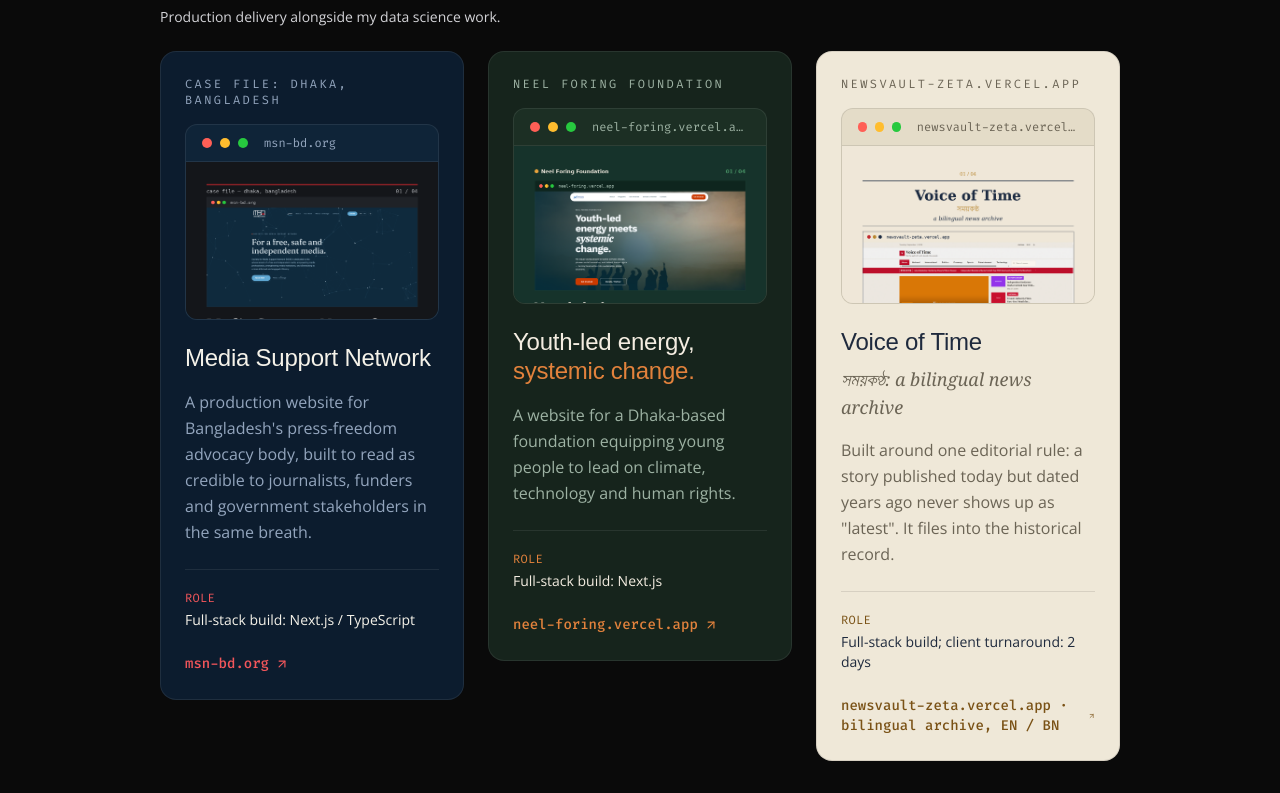
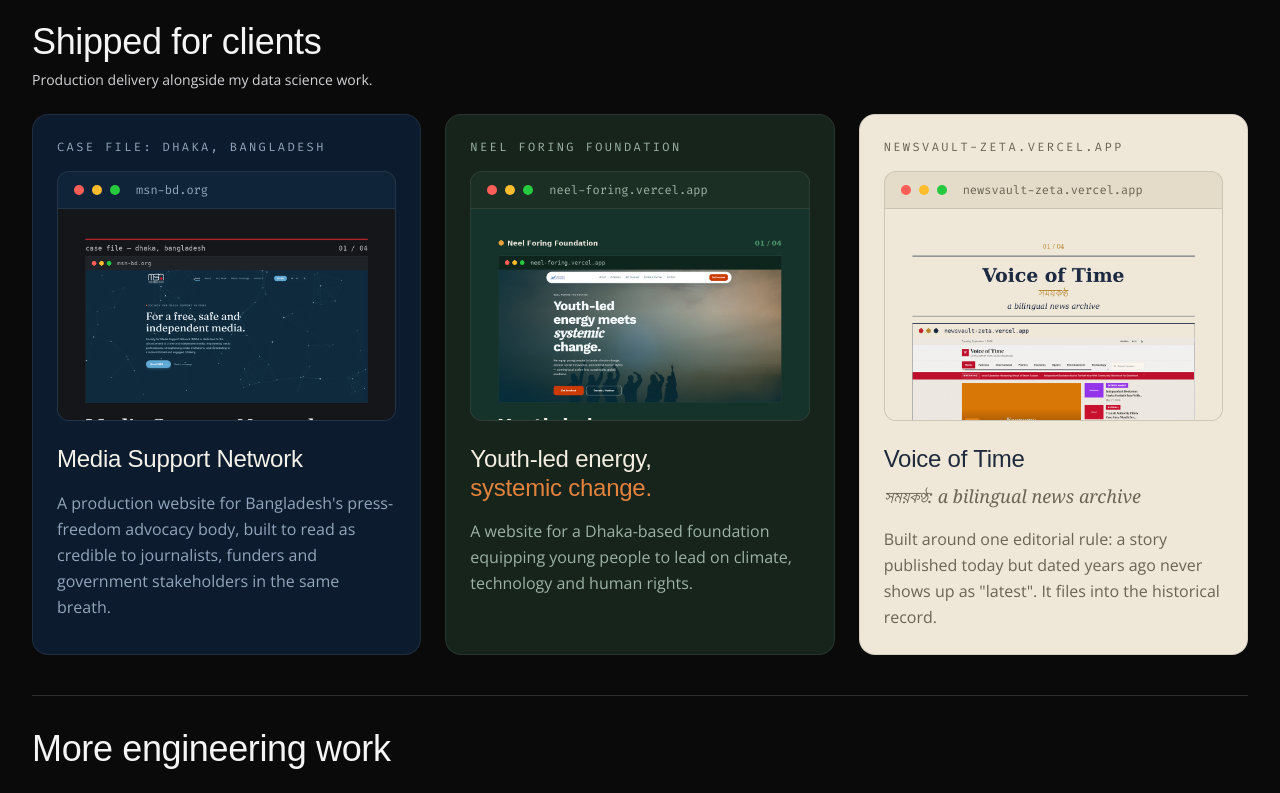
Before and after one commit to son1cleo/portfolio_yey, a Next.js app: page /projects in a window 1280 px wide. Shown: the part 3007-3800 px from the top of the page. Built offline with nearby package versions, Linux system fonts and the light colour scheme; a web font is replaced by a local one.

Commit message:
refactor: equalize and simplify client cards

```diff
--- a/src/app/projects/page.tsx
+++ b/src/app/projects/page.tsx
@@ -14,9 +14,7 @@ const caseStudies: CaseStudy[] = [
     headline: "Media Support Network",
     description:
       "A production website for Bangladesh's press-freedom advocacy body, built to read as credible to journalists, funders and government stakeholders in the same breath.",
-    meta: [{ label: "Role", value: "Full-stack build: Next.js / TypeScript" }],
     href: "https://www.msn-bd.org",
-    linkLabel: "msn-bd.org",
     theme: {
       background: "#0c1c2e",
       panel: "#0f2438",
@@ -37,9 +35,7 @@ const caseStudies: CaseStudy[] = [
     headlineAccent: "systemic change.",
     description:
       "A website for a Dhaka-based foundation equipping young people to lead on climate, technology and human rights.",
-    meta: [{ label: "Role", value: "Full-stack build: Next.js" }],
     href: "https://neel-foring.vercel.app",
-    linkLabel: "neel-foring.vercel.app",
     theme: {
       background: "#16241c",
       panel: "#1c2f24",
@@ -59,9 +55,7 @@ const caseStudies: CaseStudy[] = [
     subheadline: "সময়কণ্ঠ: a bilingual news archive",
     description:
       "Built around one editorial rule: a story published today but dated years ago never shows up as \"latest\". It files into the historical record.",
-    meta: [{ label: "Role", value: "Full-stack build; client turnaround: 2 days" }],
     href: "https://newsvault-zeta.vercel.app",
-    linkLabel: "newsvault-zeta.vercel.app · bilingual archive, EN / BN",
     theme: {
       background: "#efe8d8",
       panel: "#e4dcc8",
@@ -112,7 +106,7 @@ const workItems: ProjectItem[] = [
 export default function ProjectsPage() {
 
   return (
-    <main className="page-shell flex max-w-5xl flex-col gap-8 sm:gap-10">
+    <main className="page-shell flex max-w-[1600px] flex-col gap-8 sm:gap-10">
       <header>
         <h1 className="text-3xl font-semibold tracking-tight sm:text-4xl">Selected projects</h1>
         <p className="mt-3 max-w-2xl text-zinc-300">Analysis, model evaluation, and the software that makes them useful.</p>
@@ -141,7 +135,7 @@ export default function ProjectsPage() {
       <section aria-labelledby="shipped-sites" className="flex flex-col gap-6">
         <div><h2 id="shipped-sites" className="text-2xl font-semibold">Shipped for clients</h2><p className="mt-2 text-sm text-zinc-300">Production delivery alongside my data science work.</p></div>
 
-        <div className="grid grid-cols-1 items-start gap-6 lg:grid-cols-3">
+        <div className="grid grid-cols-1 items-stretch gap-6 md:grid-cols-2 lg:grid-cols-3">
           {caseStudies.map((study, index) => (
             <CaseStudyCard key={study.id} study={study} index={index + 1} />
           ))}
--- a/src/components/CaseStudyCard.tsx
+++ b/src/components/CaseStudyCard.tsx
@@ -1,7 +1,7 @@
 "use client";
 
 import Image from "next/image";
-import { ArrowUpRight, ImageOff } from "lucide-react";
+import { ImageOff } from "lucide-react";
 import { motion, useReducedMotion } from "framer-motion";
 
 export type CaseStudyTheme = {
@@ -25,9 +25,7 @@ export type CaseStudy = {
   headlineAccent?: string;
   subheadline?: string;
   description: string;
-  meta: { label: string; value: string }[];
   href: string;
-  linkLabel: string;
   theme: CaseStudyTheme;
 };
 
@@ -49,15 +47,19 @@ export function CaseStudyCard({ study, index }: { study: CaseStudy; index: numbe
   const { theme } = study;
 
   return (
-    <motion.article
+    <motion.a
+      href={study.href}
+      target="_blank"
+      rel="noopener noreferrer"
+      aria-label={`Visit ${study.headline}`}
       initial={prefersReducedMotion ? undefined : { opacity: 0, y: 24 }}
       whileInView={prefersReducedMotion ? undefined : { opacity: 1, y: 0 }}
       viewport={{ once: true, amount: 0.2 }}
       transition={{ duration: 0.5, ease: "easeOut", delay: index * 0.05 }}
-      className="min-w-0 overflow-hidden rounded-2xl border"
+      className="group block h-full min-w-0 overflow-hidden rounded-2xl border transition-[transform,filter] duration-300 hover:-translate-y-1 hover:brightness-110 focus-visible:outline focus-visible:outline-1 focus-visible:outline-offset-4 focus-visible:outline-[var(--neon-green)]"
       style={{ background: theme.background, borderColor: theme.border }}
     >
-      <div className="p-5 sm:p-6">
+      <div className="flex h-full flex-col p-5 sm:p-6">
         <div className="flex items-center justify-between gap-4">
           <p className="font-mono text-xs uppercase tracking-[0.2em]" style={{ color: theme.muted }}>
             {study.eyebrow ?? study.windowLabel}
@@ -92,7 +94,7 @@ export function CaseStudyCard({ study, index }: { study: CaseStudy; index: numbe
                 alt={study.screenshotAlt}
                 fill
                 sizes="(min-width: 1024px) 256px, (min-width: 640px) calc(100vw - 128px), calc(100vw - 80px)"
-                className="object-cover object-top"
+                className="object-cover object-top transition-transform duration-500 motion-safe:group-hover:scale-[1.02]"
               />
             ) : (
               <div
@@ -122,29 +124,7 @@ export function CaseStudyCard({ study, index }: { study: CaseStudy; index: numbe
           {study.description}
         </p>
 
-        <div className="mt-6 grid gap-4 border-t pt-5" style={{ borderColor: theme.border }}>
-          {study.meta.map((row) => (
-            <div key={row.label}>
-              <p className="font-mono text-xs uppercase tracking-wide" style={{ color: theme.accent }}>
-                {row.label}
-              </p>
-              <p className="mt-1 text-sm" style={{ color: theme.foreground }}>
-                {row.value}
-              </p>
-            </div>
-          ))}
-        </div>
-
-        <a
-          href={study.href}
-          target="_blank"
-          rel="noopener noreferrer"
-          className="mt-6 inline-flex max-w-full items-center gap-1.5 break-all font-mono text-sm font-medium transition hover:opacity-80"
-          style={{ color: theme.accent }}
-        >
-          {study.linkLabel} <ArrowUpRight size={14} />
-        </a>
       </div>
-    </motion.article>
+    </motion.a>
   );
 }
```
